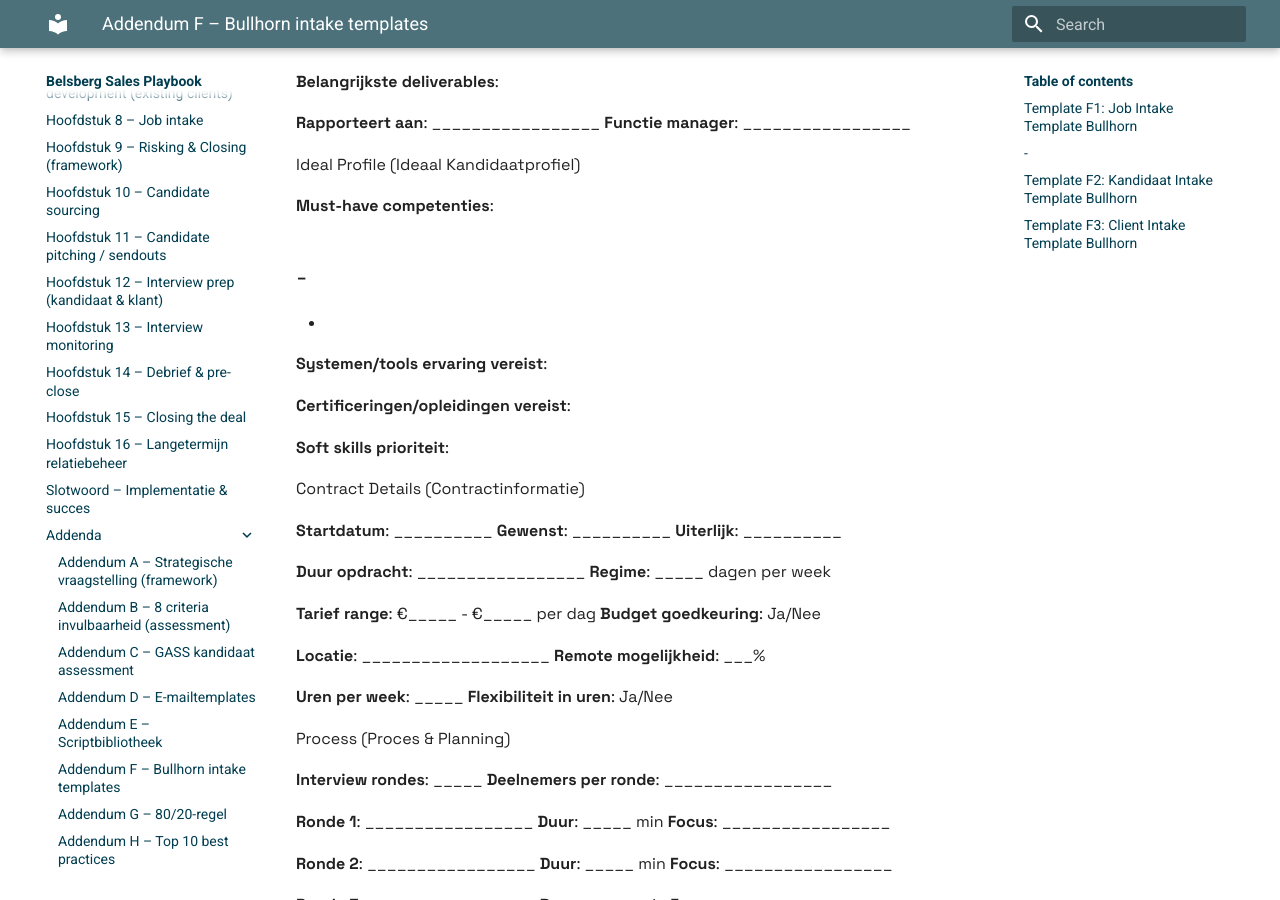
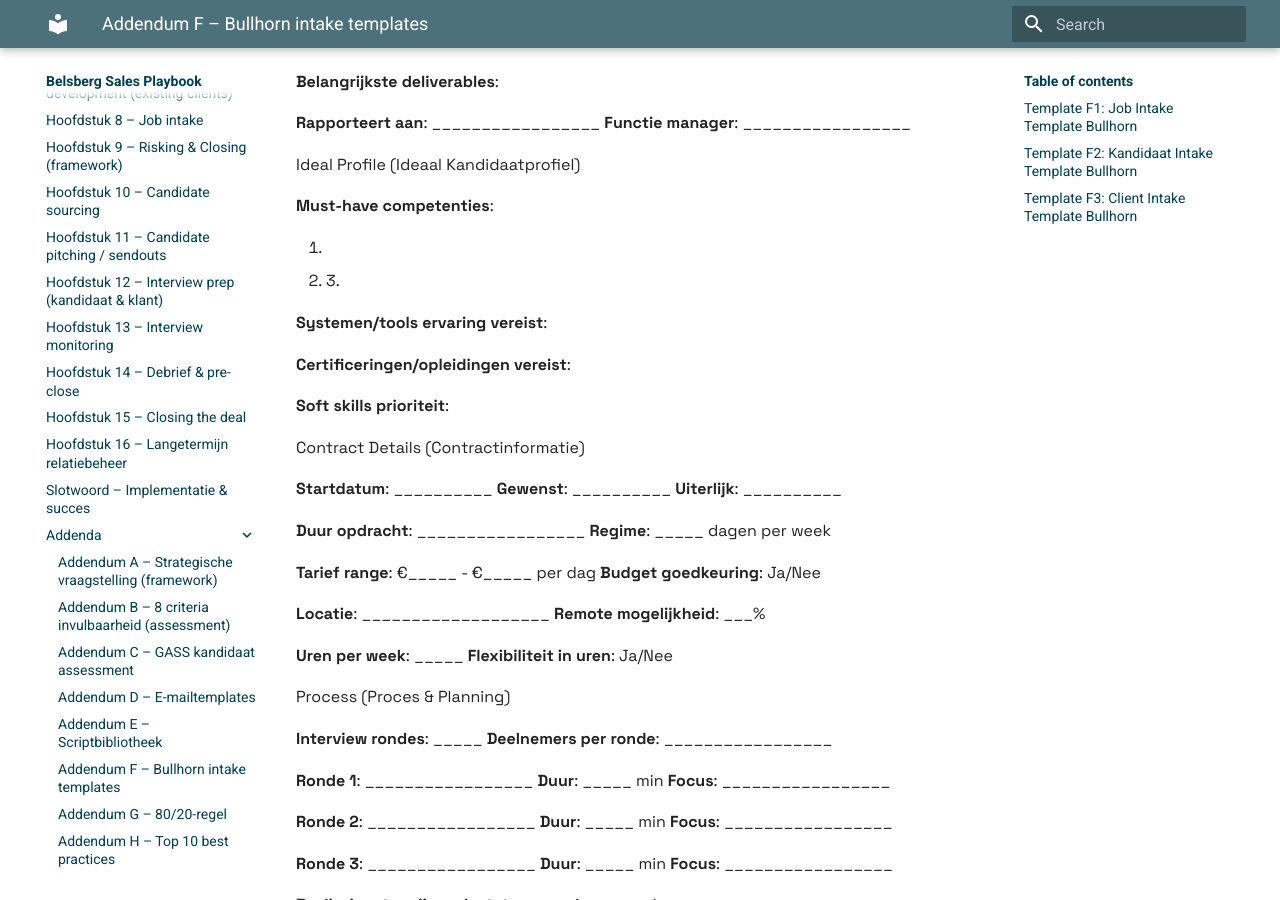
Before and after one commit to Kaap11/belsberg_playbook_webversie, an MkDocs documentation site: the page built from docs/addendum-f-bullhorn-intake-templates.md, in a window 1280 px wide and 900 px high, scrolled down 738 px. Built offline with MkDocs 1.6.1 and Material for MkDocs 9.7.7, drawn with Linux system fonts in a browser that asks for light colours.

Commit message:
Update addendum-f-bullhorn-intake-templates.md

```diff
--- a/docs/addendum-f-bullhorn-intake-templates.md
+++ b/docs/addendum-f-bullhorn-intake-templates.md
@@ -40,9 +40,9 @@
 
 **Must-have competenties**:
 
--
--
--
+1.
+2.
+3.
 
 **Systemen/tools ervaring vereist**:
 
```
